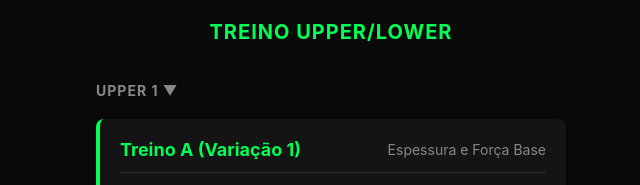
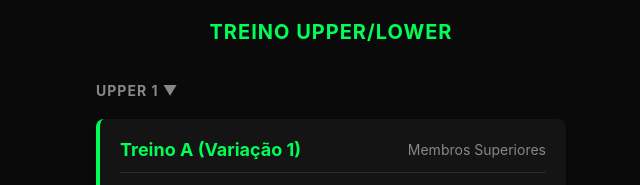
Before and after one commit to DaviSB16/Treino, a plain HTML site: page index.html in a window 1280 px wide. Shown: the top 185 px of the page, 309-949 px from the left. Drawn offline with Linux system fonts and the light colour scheme.

Commit message:
Add files via upload

```diff
--- a/index.html
+++ b/index.html
@@ -145,7 +145,7 @@
                 <div id="card-upper1" class="card">
                     <div class="card-header">
                         <span class="dia">Treino A (Variação 1)</span>
-                        <span class="foco">Espessura e Força Base</span>
+                        <span class="foco">Membros Superiores</span>
                     </div>
                     <div class="item-row"><span class="nome">Supino Reto (Barra/Halter)</span><span class="badge">4x 8-10</span></div>
                     <div class="item-row"><span class="nome">Remada Baixa</span><span class="badge">4x 8-10</span></div>
```
